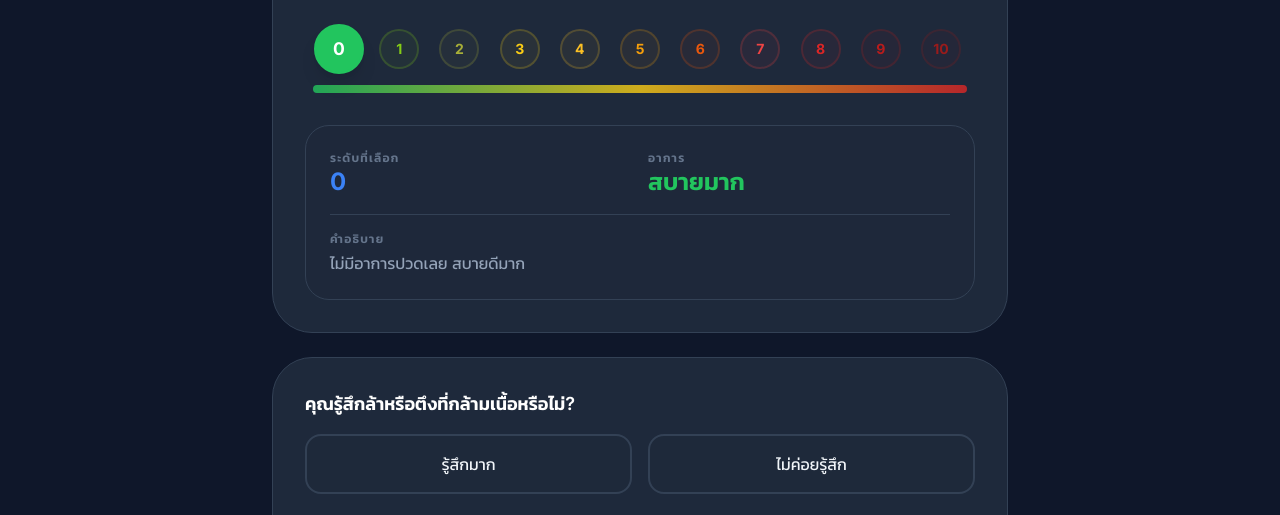
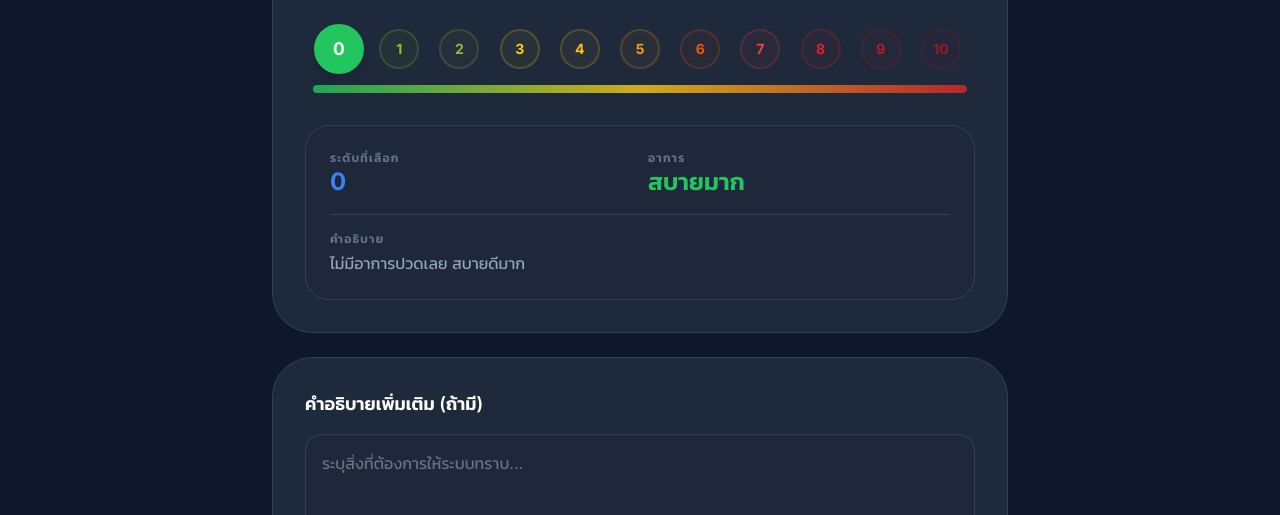
Before and after one commit to tachikawa2709/smart-sandbag-server, a website: page public/assessment-pre.html in a window 1280 px wide. Shown: the part 405-920 px from the top of the page. Drawn offline with nearby package versions, Linux system fonts and the light colour scheme.

Commit message:
Refine pre-assessment: simplify UI and unify pop animation

```diff
--- a/public/assessment-pre.html
+++ b/public/assessment-pre.html
@@ -128,17 +128,6 @@
 
             <div
                 class="bg-white dark:bg-card-dark p-8 rounded-[2.5rem] border border-slate-200 dark:border-border-dark shadow-sm space-y-6">
-                <!-- Fatigue Question -->
-                <div class="space-y-4">
-                    <label
-                        class="block text-lg font-semibold text-slate-800 dark:text-white">คุณรู้สึกล้าหรือตึงที่กล้ามเนื้อหรือไม่?</label>
-                    <div class="grid grid-cols-2 gap-4">
-                        <button type="button" onclick="selectFatigue('yes')" id="fatigue-yes"
-                            class="p-4 border-2 border-slate-100 dark:border-border-dark rounded-2xl text-center hover:bg-primary/5 transition-all fatigue-btn bg-slate-50 dark:bg-slate-800/30">รู้สึกมาก</button>
-                        <button type="button" onclick="selectFatigue('no')" id="fatigue-no"
-                            class="p-4 border-2 border-slate-100 dark:border-border-dark rounded-2xl text-center hover:bg-primary/5 transition-all fatigue-btn bg-slate-50 dark:bg-slate-800/30">ไม่ค่อยรู้สึก</button>
-                    </div>
-                </div>
 
                 <!-- Comment -->
                 <div class="space-y-4">
@@ -166,7 +155,6 @@
     <script src="toast.js"></script>
     <script>
         let currentPainLevel = 0;
-        let currentFatigue = null;
 
         function updatePainLevel(level) {
             currentPainLevel = level;
@@ -188,21 +176,18 @@
                 }
             });
 
-            // Update Emoji & Info with Animation
+            // Update Emoji & Info with Animation (Pop Effect)
             const emojiEl = document.getElementById('painEmoji');
             emojiEl.innerText = config.emoji;
-            emojiEl.style.transform = 'scale(0.5)';
 
-            setTimeout(() => {
-                emojiEl.style.transform = 'scale(1.2)';
-                setTimeout(() => emojiEl.style.transform = 'scale(1)', 150);
-            }, 10);
+            // Pop effect
+            emojiEl.style.transition = 'none';
+            emojiEl.style.transform = 'scale(0.3)';
 
-            // Shaking if high pain
-            if (level >= 7) {
-                emojiEl.classList.add('animate-bounce');
-                setTimeout(() => emojiEl.classList.remove('animate-bounce'), 1000);
-            }
+            requestAnimationFrame(() => {
+                emojiEl.style.transition = 'transform 0.4s cubic-bezier(0.175, 0.885, 0.32, 1.275)';
+                emojiEl.style.transform = 'scale(1)';
+            });
 
             document.getElementById('levelDisplay').innerText = level;
             document.getElementById('statusDisplay').innerText = config.label;
@@ -210,16 +195,6 @@
             document.getElementById('descDisplay').innerText = config.desc;
         }
 
-        function selectFatigue(val) {
-            currentFatigue = val;
-            document.querySelectorAll('.fatigue-btn').forEach(btn => {
-                btn.classList.remove('border-primary', 'bg-primary/10', 'text-primary', 'font-bold');
-                btn.classList.add('border-slate-100', 'dark:border-border-dark', 'bg-slate-50', 'dark:bg-slate-800/30');
-            });
-            const selected = document.getElementById(`fatigue-${val}`);
-            selected.classList.remove('border-slate-100', 'dark:border-border-dark', 'bg-slate-50', 'dark:bg-slate-800/30');
-            selected.classList.add('border-primary', 'bg-primary/10', 'text-primary', 'font-bold');
-        }
 
         // Initialize level 0
         updatePainLevel(0);
@@ -227,15 +202,10 @@
         document.getElementById('preAssessmentForm').onsubmit = async (e) => {
             e.preventDefault();
 
-            if (currentFatigue === null) {
-                showToast("กรุณาเลือกอาการเหนื่อยล้ากล้ามเนื้อ", "warning");
-                return;
-            }
 
             const data = {
                 type: 'pre',
                 painLevel: currentPainLevel,
-                fatigue: currentFatigue,
                 comment: document.getElementById('assessmentComment').value
             };
 
```
